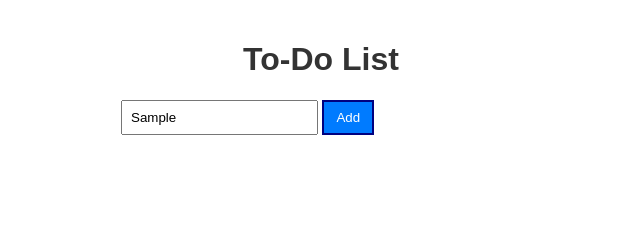
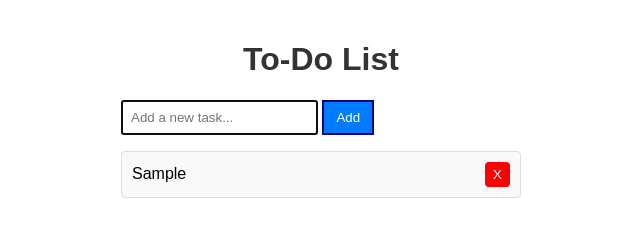
Before and after one commit to pritivanzara08/Task_2, a plain HTML site: page index.html in a window 1280 px wide. Both pictures are taken after typing "Sample" into the empty fields and a click on the button "Add". Shown: the whole page, without its empty margins (319-959 px from the left). Drawn offline with Linux system fonts and the light colour scheme.

Commit message:
Second Task Done

```diff
--- a/index.html
+++ b/index.html
@@ -9,10 +9,10 @@
   <body>
     <h1>To-Do List</h1>
     <div class="todo-container">
-      <input type="text" id="taskinput" placeholder="Add a new task..." />
+      <input type="text" id="taskInput" placeholder="Add a new task..." />
       <button id="addBtn">Add</button>
       </div>
-      <ul id="tasklist"></ul>
+      <ul id="taskList"></ul>
     <script src="script.js"></script>
     </body>
 </html>
--- a/script.js
+++ b/script.js
@@ -0,0 +1,35 @@
+//for Add Button
+document.getElementById("addBtn").addEventListener("click", addTask);
+document.getElementById("taskInput").addEventListener("keypress", function (e) {
+  if (e.key === "Enter") addTask();
+});
+
+//Add Task, toggle complete, remove task
+function addTask() {
+  const taskInput = document.getElementById("taskInput");
+  const taskText = taskInput.value.trim();
+  if (taskText === "") return;
+
+  const li = document.createElement("li");
+
+  const span = document.createElement("span");
+  span.className = "task-text";
+  span.textContent = taskText;
+  span.addEventListener("click", () => {
+    li.classList.toggle("completed");
+  });
+
+  const removeBtn = document.createElement("button");
+  removeBtn.className = "remove-btn";
+  removeBtn.textContent = "X";
+  removeBtn.addEventListener("click", () => {
+    li.remove();
+  });
+
+  li.appendChild(span);
+  li.appendChild(removeBtn);
+  document.getElementById("taskList").appendChild(li);
+
+  taskInput.value = ""; // Clear input field
+  taskInput.focus(); // Focus back on input field
+}
```
